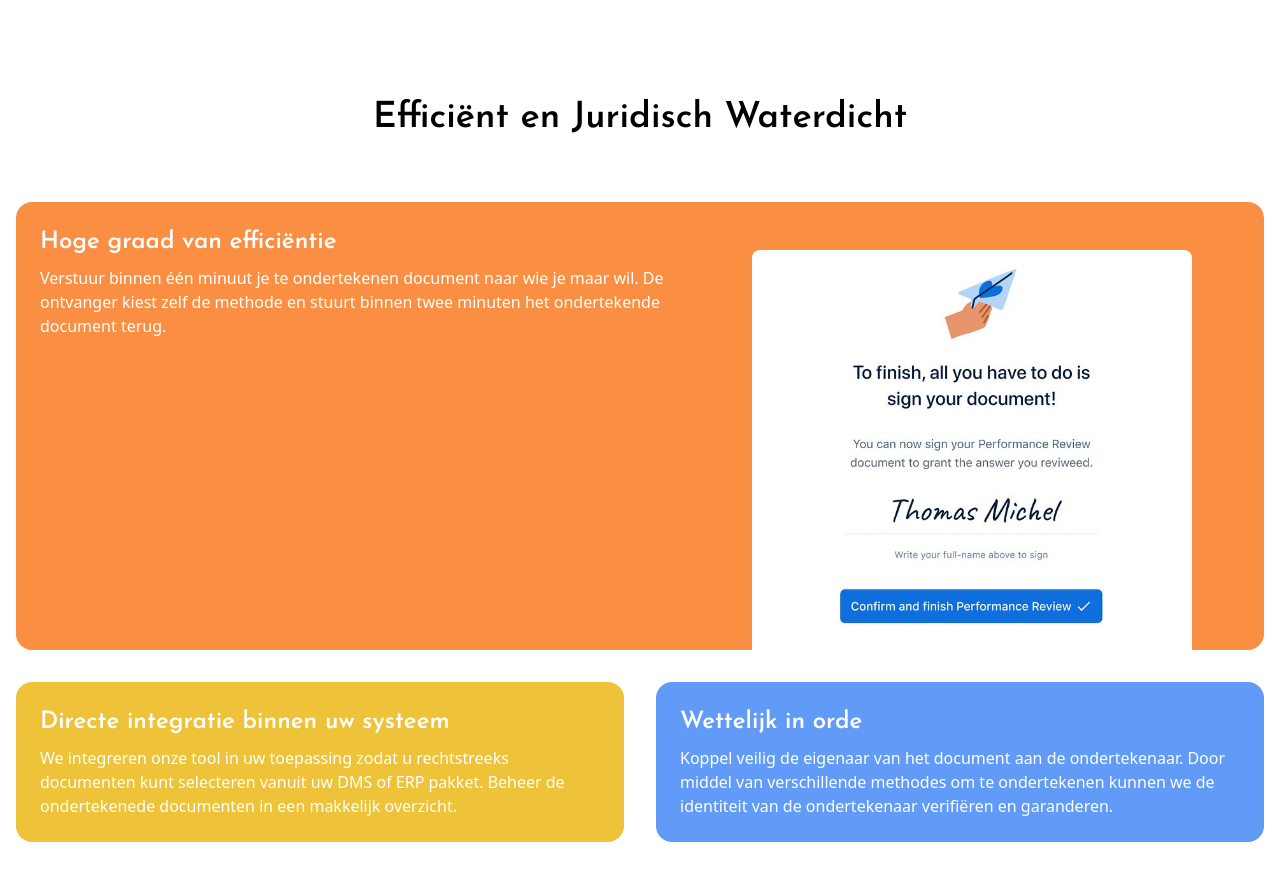
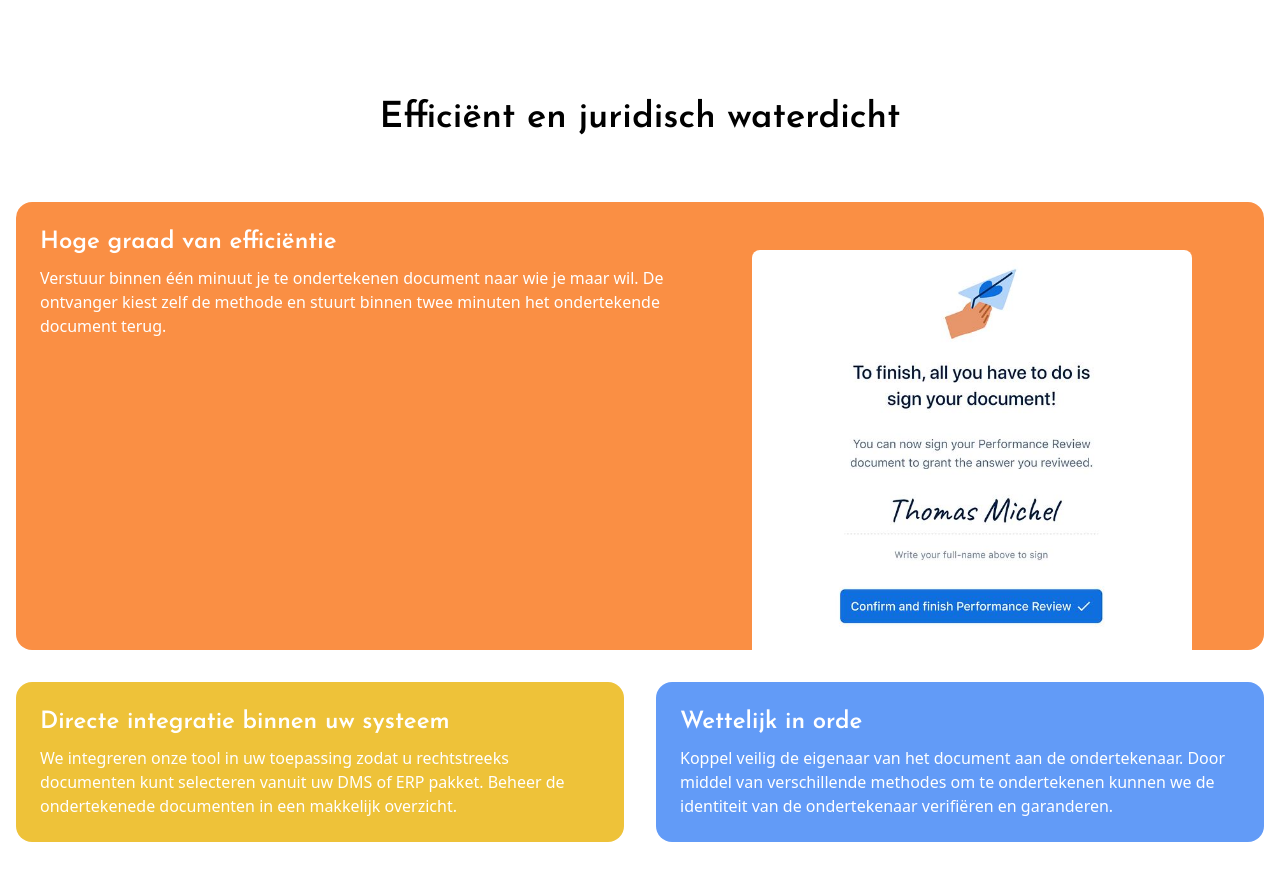
Before and after one commit to QastanFIT/documentsign, a Next.js app: page / in a window 1280 px wide. Shown: the part 807-1687 px from the top of the page. Built offline with nearby package versions, Linux system fonts and the light colour scheme.

Commit message:
key error

```diff
--- a/src/app/page.tsx
+++ b/src/app/page.tsx
@@ -34,7 +34,7 @@ export default function Home() {
 
     <div className="pt-32 pb-20 mx-4" id="waarom">
       <div className="max-w-7xl w-full mx-auto">
-        <h3 className={`${josefin.className} text-4xl font-semibold text-center mb-16`}>Efficiënt en Juridisch Waterdicht</h3>
+        <h3 className={`${josefin.className} text-4xl font-semibold text-center mb-16`}>Efficiënt en juridisch waterdicht</h3>
 
         <div className="grid sm:grid-cols-2 gap-8">
           <div className="col-span-full bg-orange-500/80 rounded-2xl p-6 text-white flex gap-10">
@@ -130,7 +130,7 @@ export default function Home() {
         <div className="flex h-full">
         {Array(10).fill('').map((_, i)=>{
           return (
-            <div className={`${i===0?'bg-white opacity-[15%]': i===1 ? 'bg-white/10' :'bg-white/5'} h-full w-auto aspect-square  rounded-full`}></div>
+            <div className={`${i===0?'bg-white opacity-[15%]': i===1 ? 'bg-white/10' :'bg-white/5'} h-full w-auto aspect-square  rounded-full`} key={i}></div>
           )
         })}
         </div>
```
